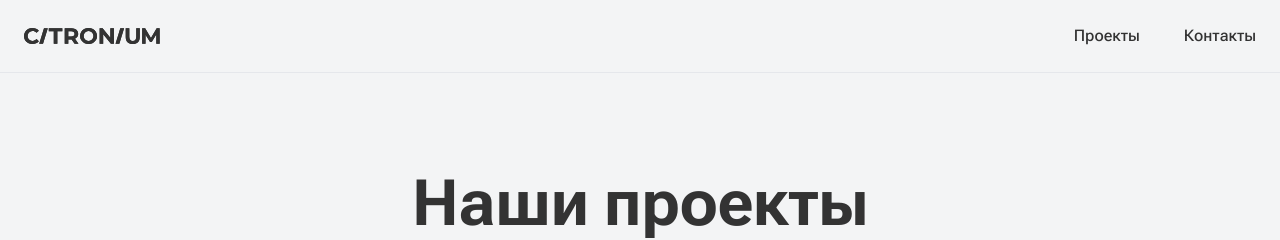
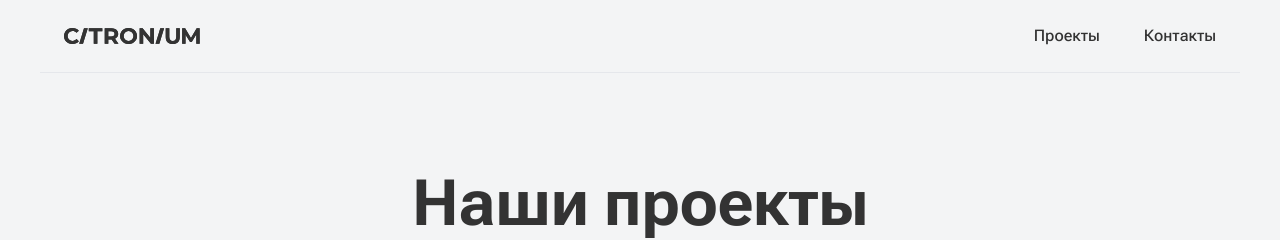
Before and after one commit to Citronium/citronium-landing-en, a Jekyll site: the page built from projects.html, in a window 1280 px wide. Shown: the top 240 px of the page. Built offline with Jekyll 4.4.1, drawn with Linux system fonts in a browser that asks for light colours.

Commit message:
fix for LC-10 and made header full width

```diff
--- a/_sass/_footer.scss
+++ b/_sass/_footer.scss
@@ -52,7 +52,11 @@
         @media (max-width: 390px) {
             font-size: 14px;
             line-height: 20px;
-            margin: 16px 62px 0 62px;
+            margin: 16px 23.5px 0 23.5px;
+        }
+
+        @media (max-width: 390px) {
+            margin: 16px 26.5px 0 26.5px;
         }
     }
 
--- a/_sass/_header.scss
+++ b/_sass/_header.scss
@@ -4,17 +4,19 @@
     top: 0;
     width: 100%;
     z-index: 100;
+    background: rgba(243, 244, 245, 0.9);
+        backdrop-filter: blur(10px);
+
 
     &__container {
-        max-width: 1280px;
+        max-width: 1200px;
         margin: 0 auto;
         padding: 24px;
         display: flex;
         align-items: center;
         justify-content: space-between;
-        background: rgba(243, 244, 245, 0.9);
         border-bottom: 1px solid #e5e7eb;
-        backdrop-filter: blur(10px);
+
     }
     &-logo {
         display: flex;
--- a/_sass/_projects.scss
+++ b/_sass/_projects.scss
@@ -1,5 +1,24 @@
 .projects {
     width: 100%;
+
+    &-container {
+        max-width: 1280px;
+        margin: 0 auto;
+        padding: 72px 40px 100px 40px;
+
+        @media (max-width: 640px) {
+            padding: 72px 20px 80px 20px;
+        }
+
+        @media (max-width: 390px) {
+            padding: 72px 16px 80px 16px;
+        }
+
+        @media (max-width: 320px) {
+            padding: 72px 10px 80px 10px;
+        }
+    }
+
     &__title {
         color: var(--color-dark);
         margin-top: 100px;
--- a/projects.html
+++ b/projects.html
@@ -4,7 +4,7 @@ layout: default
 
 <main>
     <div class="projects">
-        <div class="container">
+        <div class="projects-container">
             <div class="flex-container">
                 <h1 class="h1 projects__title">Наши проекты</h1>
                 <p class="projects__descr">
```
